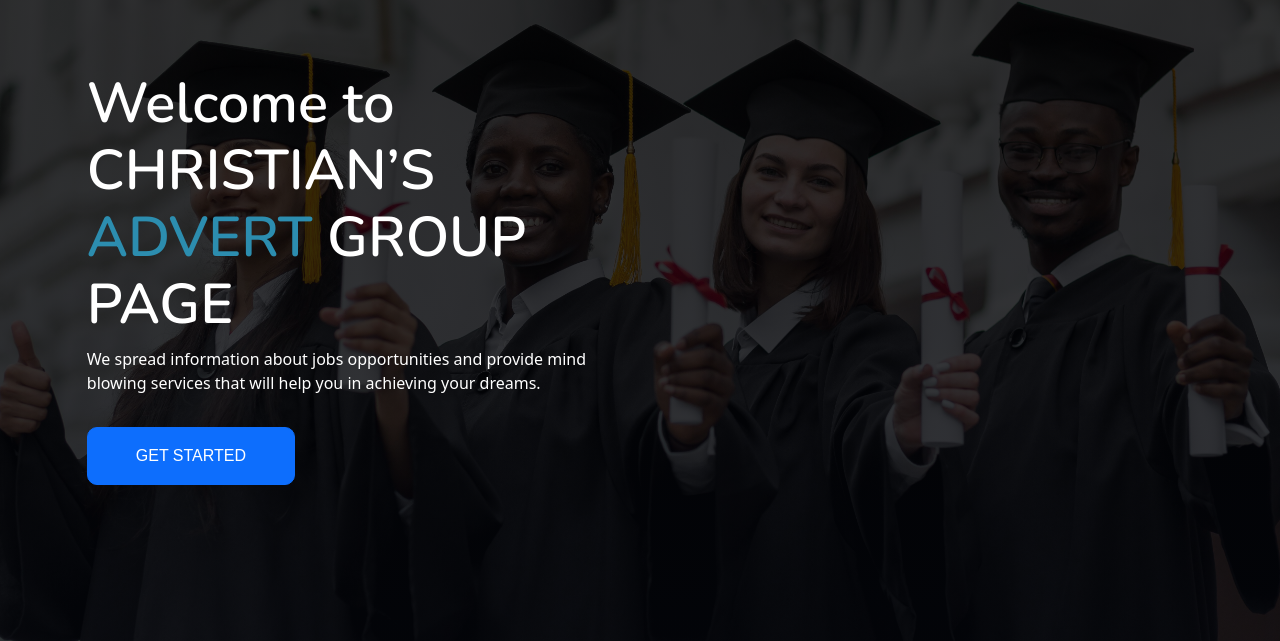
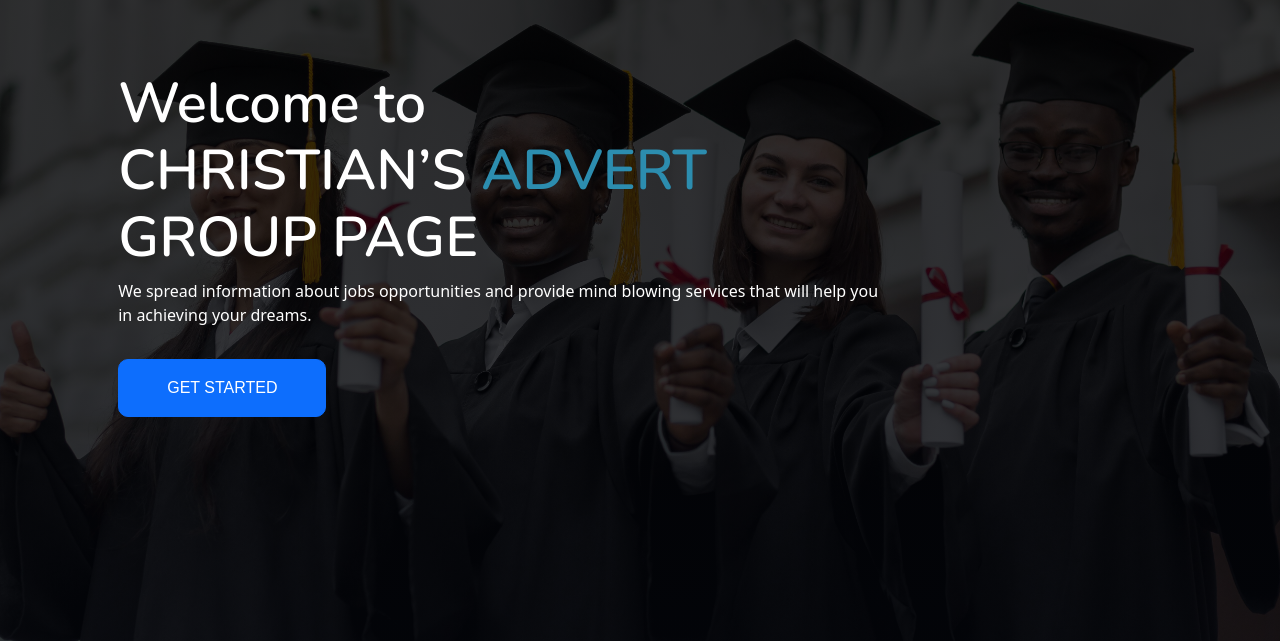
Before and after one commit to Rean64/Nchiminyi, a plain HTML site: page index.html in a window 1280 px wide. Shown: the part 154-795 px from the top of the page. Drawn offline with nearby package versions, Linux system fonts and the light colour scheme; some packages are replaced by stand-ins of ours; a script that the page names is missing.

Commit message:
styles and index changes

```diff
--- a/css/style.css
+++ b/css/style.css
@@ -80,7 +80,7 @@ body{
 }
 
 .container-xl {
-   max-width: 90% !important;
+   max-width: 85% !important;
 }
 /*** Button ***/
 .btn {
--- a/index.html
+++ b/index.html
@@ -88,12 +88,12 @@
                 <div class="container-xxl py-5 hero-header mb-5">
                     <div class="container-xl my-5 hd">
                         <div class="row justify-content-start">
-                            <div class="col-lg-6 text-center text-lg-start">
+                            <div class="col-lg-9 text-center text-lg-start">
                                 <h2 class="display-4 hero text-white  animated slideInRight">Welcome to <br>CHRISTIAN’S <span style="color:#2c8daf">ADVERT</span>  GROUP PAGE</h2>
                                 <p class="text-white animated slideInLeft mb-4 pb-2 td">We spread information about jobs opportunities and provide mind blowing services that will help you in achieving your dreams.</p>
                                 <a href="#service" class="btn btn-primary py-sm-3 px-sm-5 me-2  animated slideInLeft" id="get">Get Started</a>
                             </div>
-                            <div class="col-lg-6 text-center text-lg-end overflow-hidden">
+                            <div class="col-lg-3 text-center text-lg-end overflow-hidden">
                                 <img class="img-fluid" src="img/hero.png" alt="">
                             </div>
                         </div>
```
